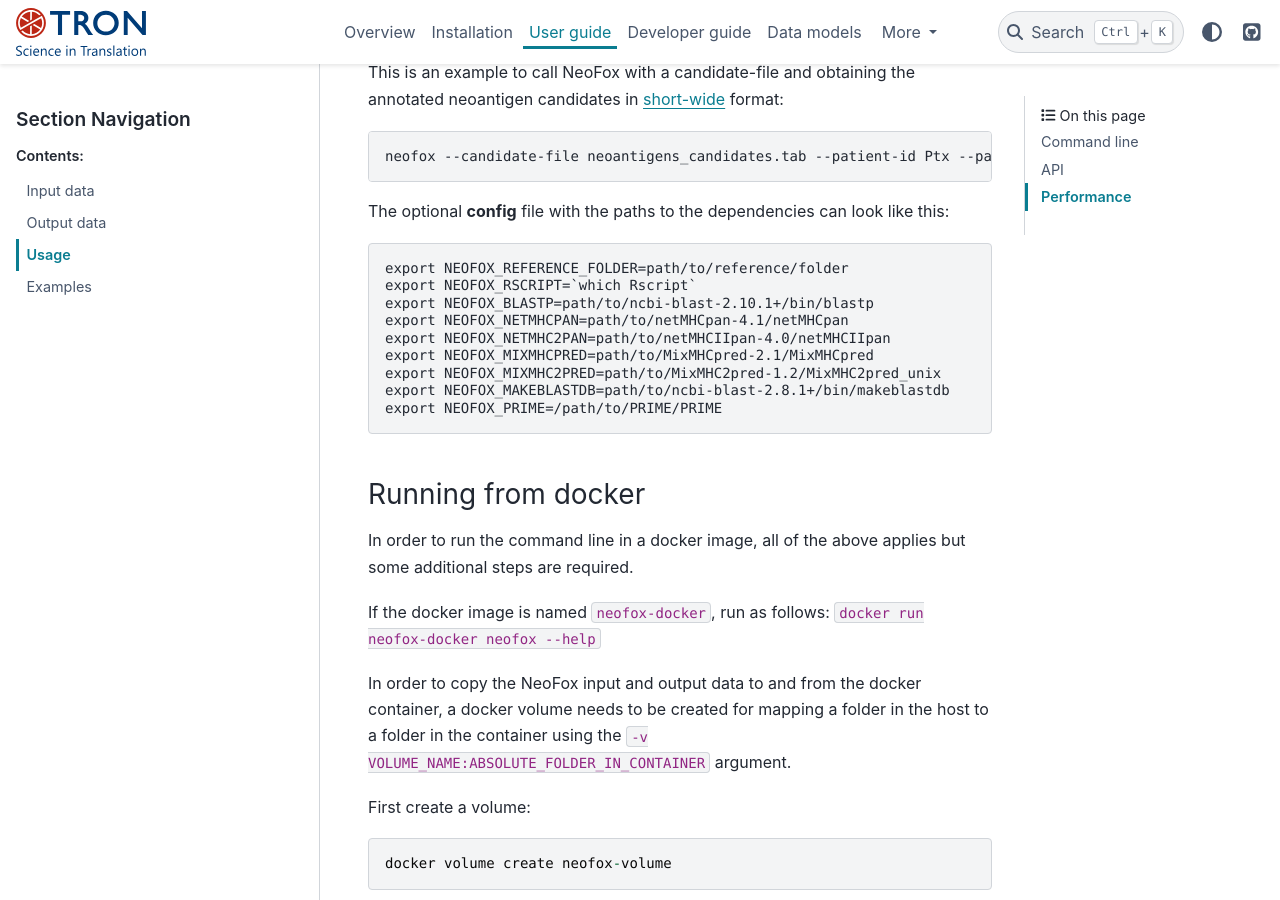
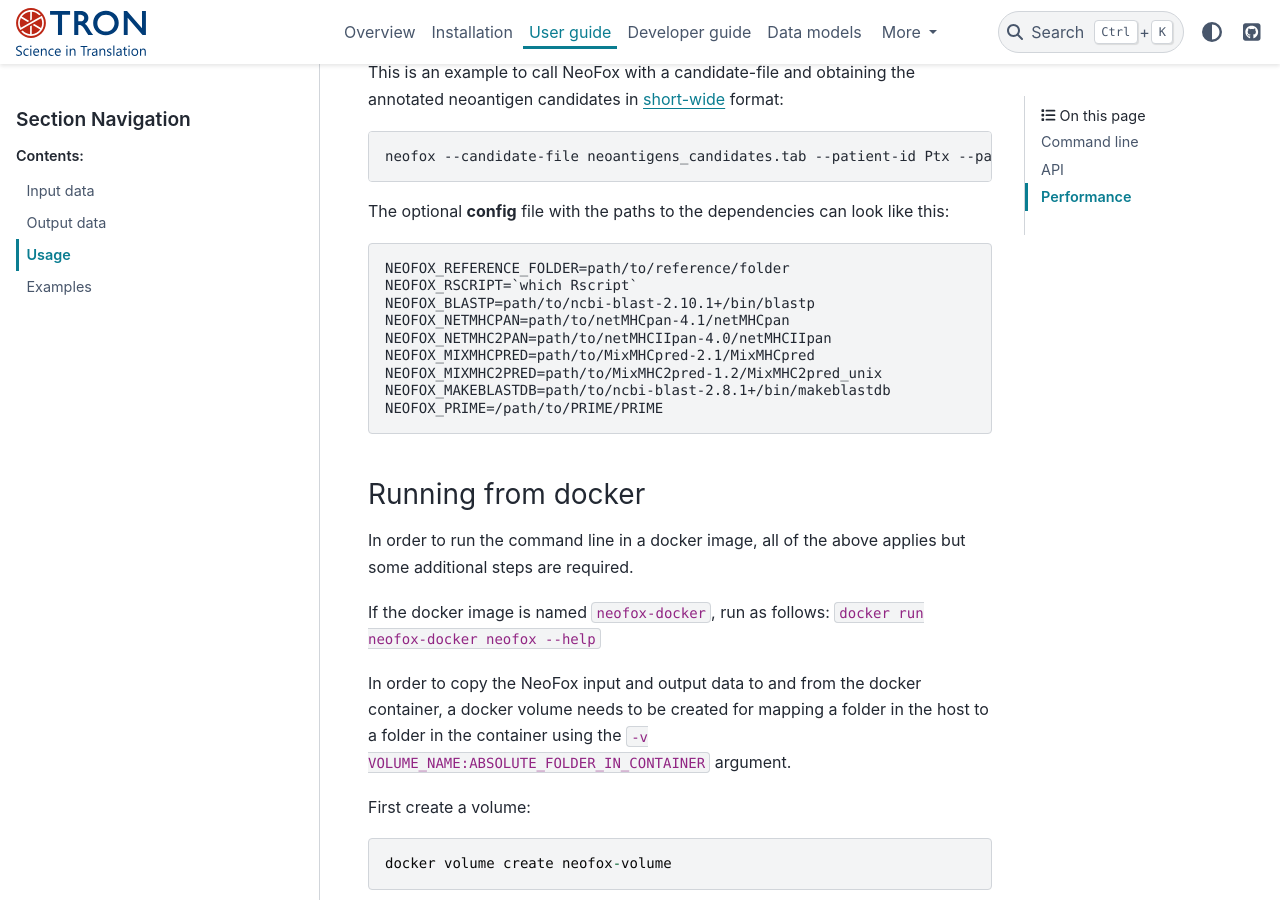
Before and after one commit to TRON-Bioinformatics/neofox, a Sphinx documentation site: the page built from docs/source/03_03_usage.md, in a window 1280 px wide and 900 px high, scrolled down 1378 px. Built offline with Sphinx 7.4.7 and the PyData theme 0.15.4, drawn with Linux system fonts in a browser that asks for light colours.

Commit message:
remove export in config

`````diff
--- a/docs/source/03_03_usage.md
+++ b/docs/source/03_03_usage.md
@@ -40,15 +40,15 @@ neofox --candidate-file neoantigens_candidates.tab --patient-id Ptx --patient-da
 
 The optional **config** file with the paths to the dependencies can look like this:
 ````commandline
-export NEOFOX_REFERENCE_FOLDER=path/to/reference/folder
-export NEOFOX_RSCRIPT=`which Rscript`
-export NEOFOX_BLASTP=path/to/ncbi-blast-2.10.1+/bin/blastp
-export NEOFOX_NETMHCPAN=path/to/netMHCpan-4.1/netMHCpan
-export NEOFOX_NETMHC2PAN=path/to/netMHCIIpan-4.0/netMHCIIpan
-export NEOFOX_MIXMHCPRED=path/to/MixMHCpred-2.1/MixMHCpred
-export NEOFOX_MIXMHC2PRED=path/to/MixMHC2pred-1.2/MixMHC2pred_unix
-export NEOFOX_MAKEBLASTDB=path/to/ncbi-blast-2.8.1+/bin/makeblastdb
-export NEOFOX_PRIME=/path/to/PRIME/PRIME
+NEOFOX_REFERENCE_FOLDER=path/to/reference/folder
+NEOFOX_RSCRIPT=`which Rscript`
+NEOFOX_BLASTP=path/to/ncbi-blast-2.10.1+/bin/blastp
+NEOFOX_NETMHCPAN=path/to/netMHCpan-4.1/netMHCpan
+NEOFOX_NETMHC2PAN=path/to/netMHCIIpan-4.0/netMHCIIpan
+NEOFOX_MIXMHCPRED=path/to/MixMHCpred-2.1/MixMHCpred
+NEOFOX_MIXMHC2PRED=path/to/MixMHC2pred-1.2/MixMHC2pred_unix
+NEOFOX_MAKEBLASTDB=path/to/ncbi-blast-2.8.1+/bin/makeblastdb
+NEOFOX_PRIME=/path/to/PRIME/PRIME
 ````
 
 ### Running from docker
`````
Also changed, not shown: README.md (+9 -9 lines).
